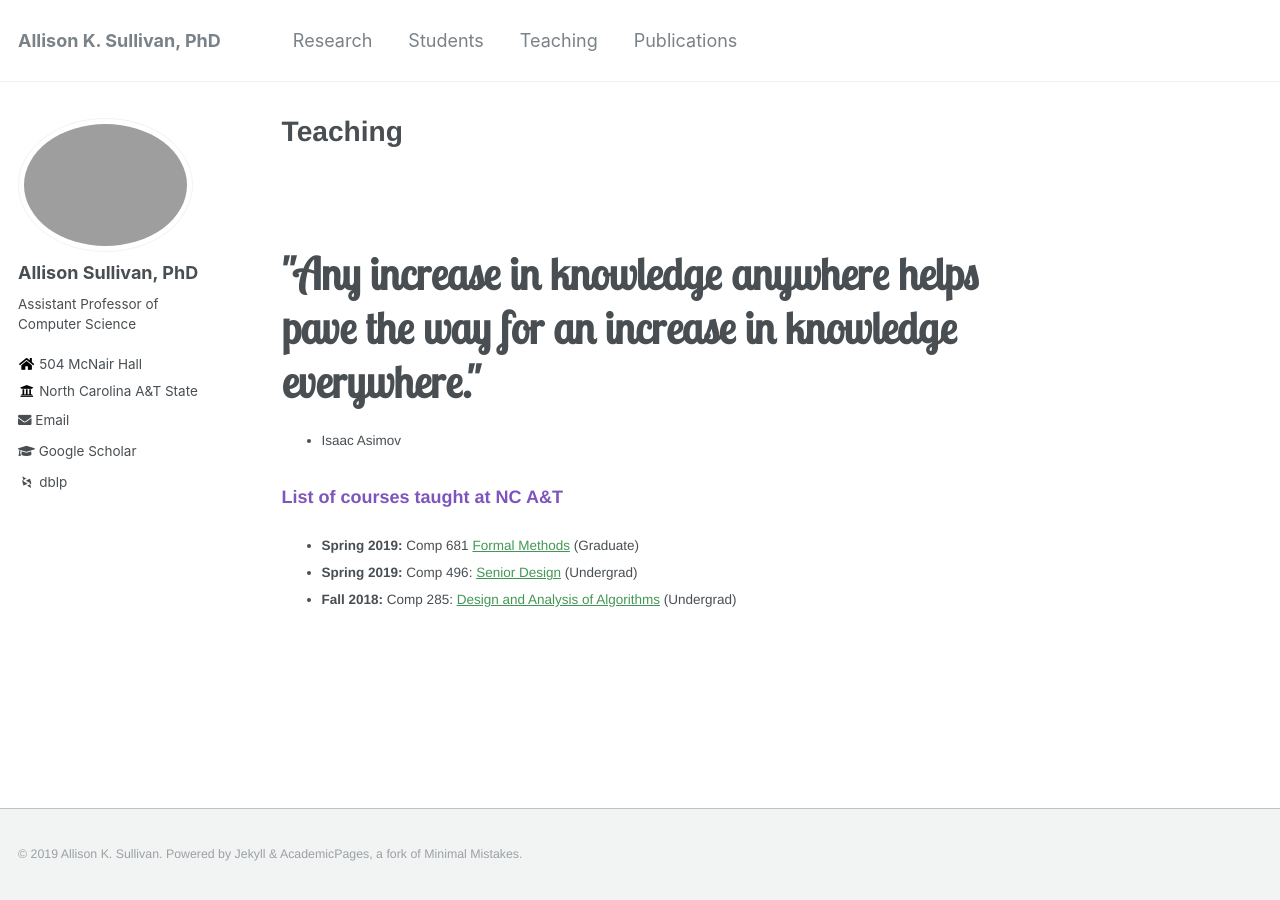
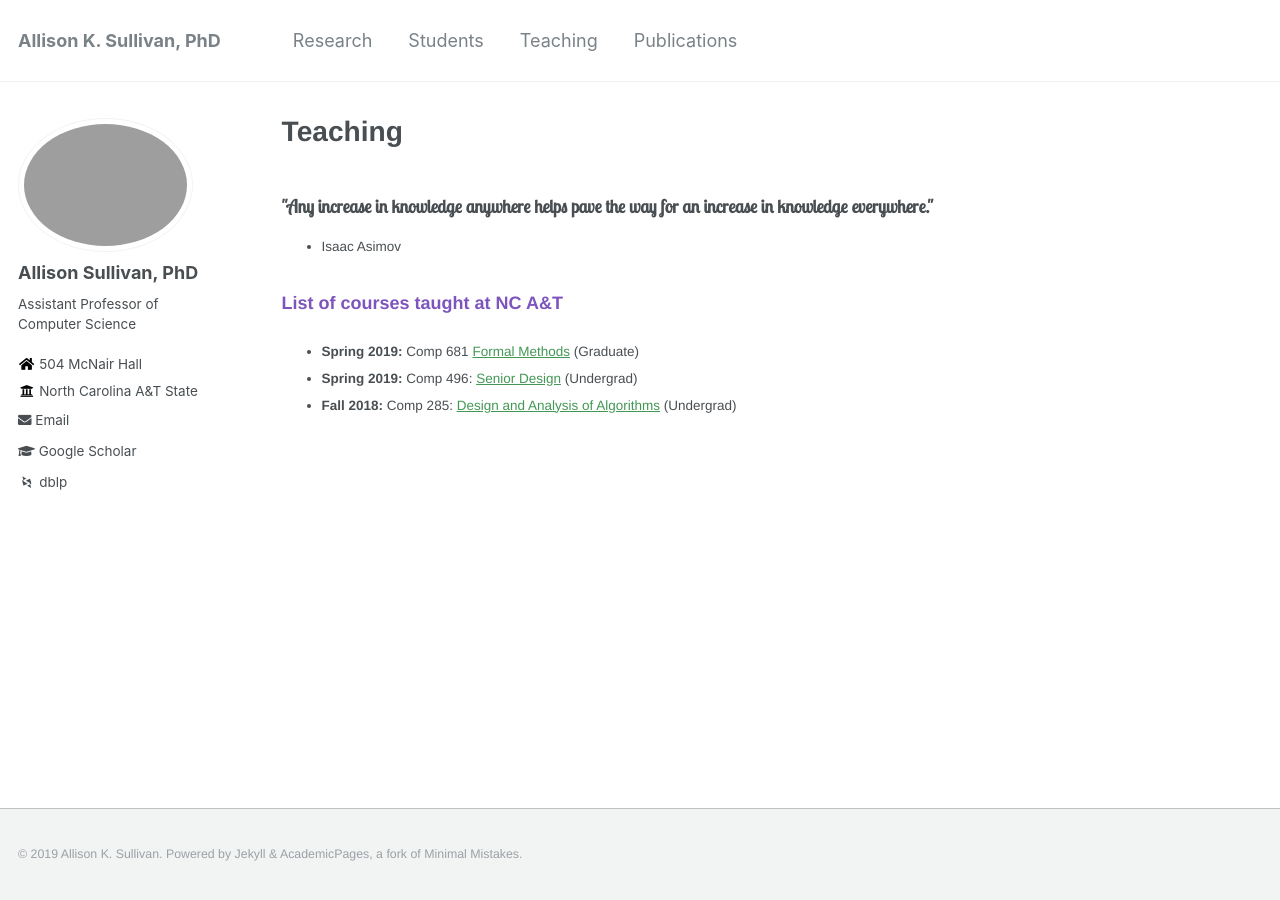
Before and after one commit to Allisonius/allisonius.github.io, a Jekyll site: the page built from _pages/teaching.md, in a window 1280 px wide. Built offline with Jekyll 4.4.1, drawn with Linux system fonts in a browser that asks for light colours; some web fonts are replaced.

Commit message:
Update _page.scss

```diff
--- a/_sass/_page.scss
+++ b/_sass/_page.scss
@@ -56,7 +56,7 @@
   }
 
    h4 {
-     font-size: $type-size-1;
+     font-size: 18px;
   }
 
 
```
